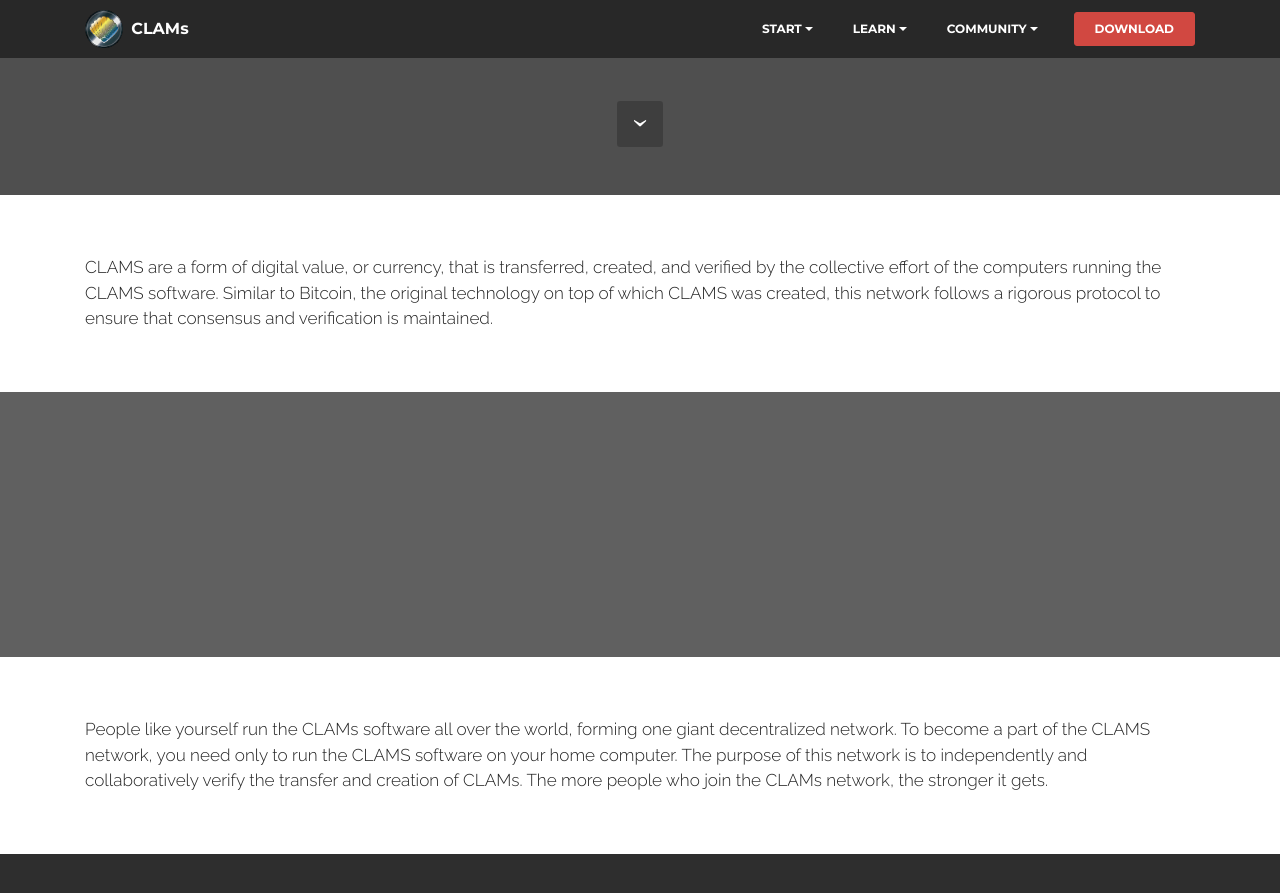
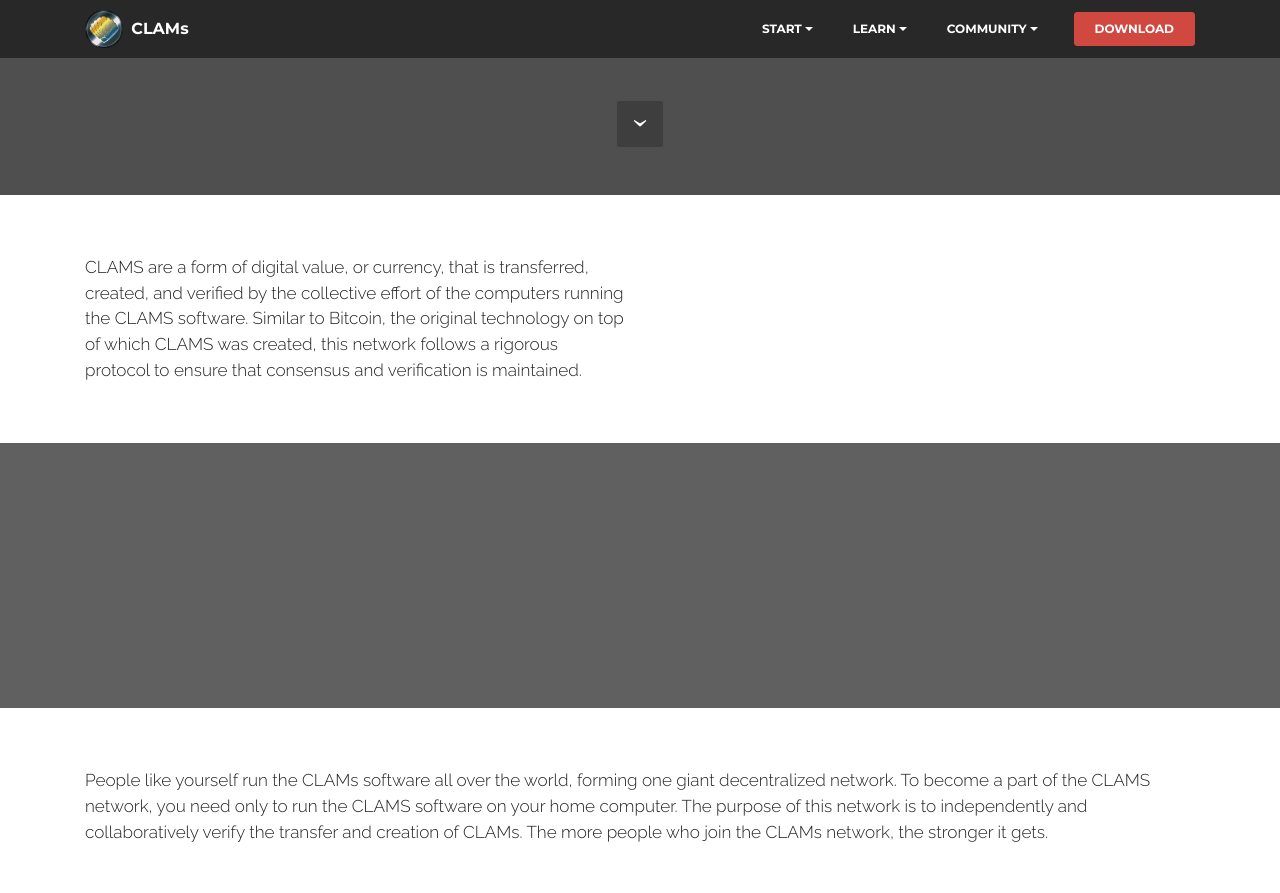
Before and after one commit to ClamProject/ClamProject.github.io, a Jekyll site: the page built from start/what-are-clams/index.html, in a window 1280 px wide and 900 px high, scrolled down 705 px. Shown: the top 893 px of the window. Built offline with Jekyll 4.4.1, drawn with Linux system fonts in a browser that asks for light colours.

Commit message:
Line width

```diff
--- a/start/what-are-clams/index.html
+++ b/start/what-are-clams/index.html
@@ -12,7 +12,7 @@ midsubtitle:
 
     <div class="container">
         <div class="row">
-            <div class="col-xs-12 lead"><p>CLAMS are a form of digital value, or currency, that is transferred, created, and verified by the collective effort of the computers running the CLAMS software.  Similar to Bitcoin, the original technology on top of which CLAMS was created, this network follows a rigorous protocol to ensure that consensus and verification is maintained.</p></div>
+            <div class="offset-md-3 col-xs-6 lead"><p>CLAMS are a form of digital value, or currency, that is transferred, created, and verified by the collective effort of the computers running the CLAMS software.  Similar to Bitcoin, the original technology on top of which CLAMS was created, this network follows a rigorous protocol to ensure that consensus and verification is maintained.</p></div>
         </div>
     </div>
 
```
